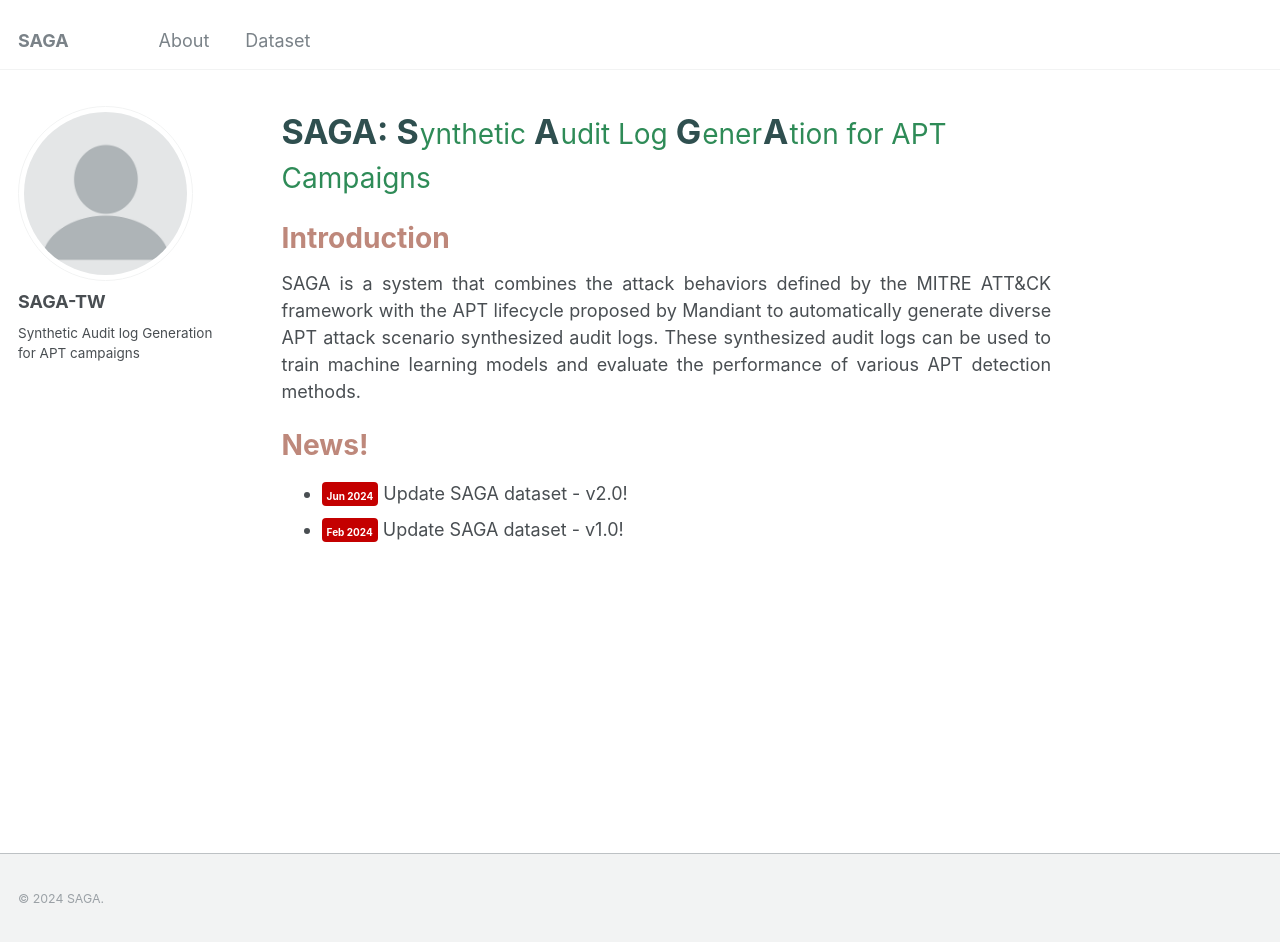
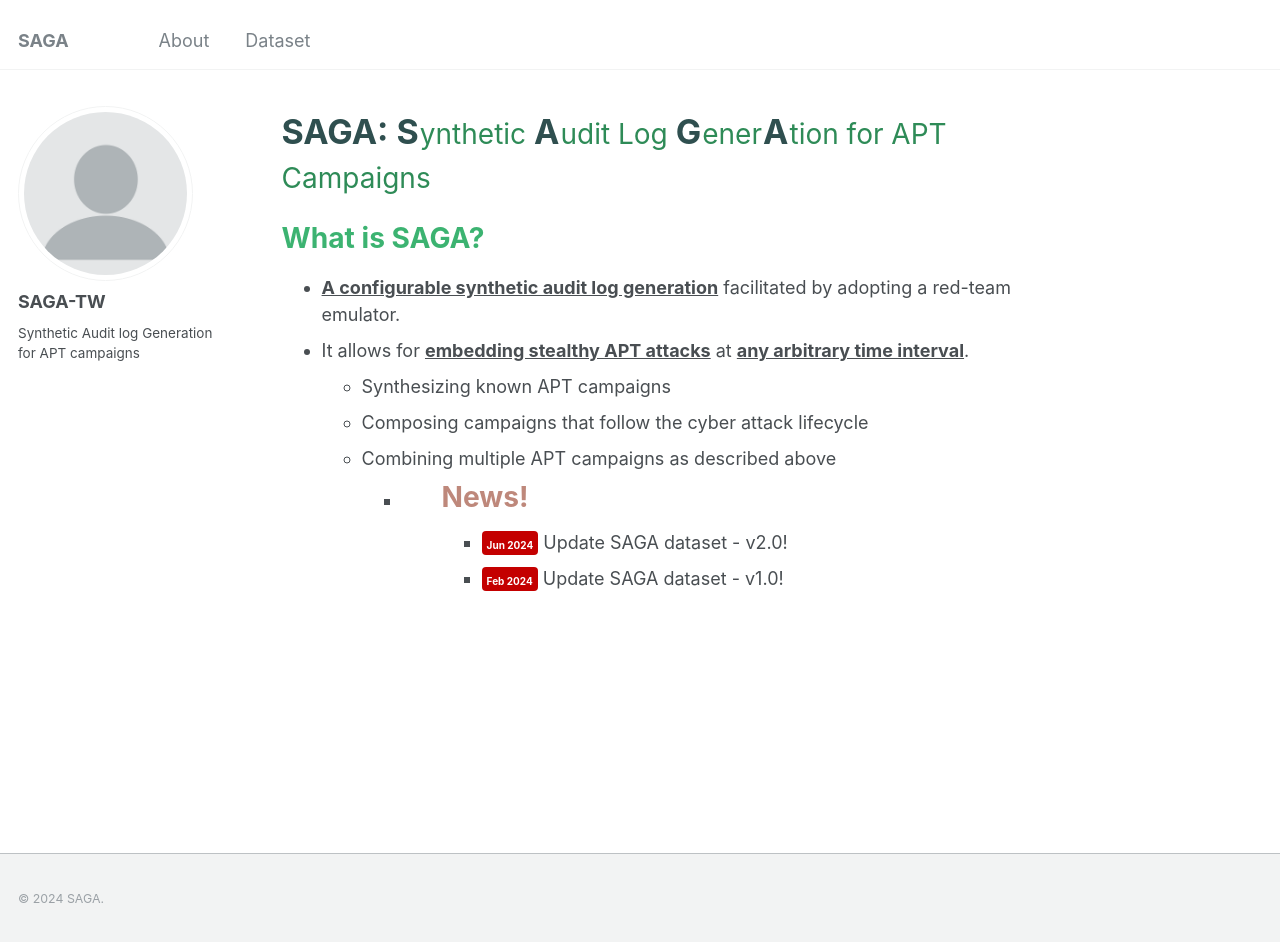
Before and after one commit to saga-tw/saga-tw.github.io, a Jekyll site: the page built from _pages/about.md, in a window 1280 px wide and 945 px high. Shown: the top 942 px of the window. Built offline with Jekyll 4.4.1, drawn with Linux system fonts in a browser that asks for light colours.

Commit message:
Update about.md

```diff
--- a/_pages/about.md
+++ b/_pages/about.md
@@ -18,10 +18,20 @@ redirect_from:
   <span style="color: #2E8B57; font-size:28px; margin-left: -4px;">tion for APT Campaigns </span>
 </p>
 
+<h1 style= "color:#3CB371">What is SAGA?</h1>
+<ul>
+  <li><span style="font-weight: bold; text-decoration: underline;">A configurable synthetic audit log generation</span>   facilitated by adopting a red-team emulator.
+  <li>It allows for <span style="font-weight: bold; text-decoration: underline;">embedding stealthy APT attacks</span> at <span style="font-weight: bold; text-decoration: underline;">any arbitrary time interval</span>.
+    <ul>
+      <li>Synthesizing known APT campaigns
+      <li>Composing campaigns that follow the cyber attack lifecycle
+      <li>Combining multiple APT campaigns as described above
+    <ul>
+  <li>
+<ul>
 
-
-<h1 style= "color:#be887b"> Introduction </h1>
-<p style="text-align: justify; white-space: normal;">SAGA is a system that combines the attack behaviors defined by the MITRE ATT&CK framework with the APT lifecycle proposed by Mandiant to automatically generate diverse APT attack scenario synthesized audit logs. These synthesized audit logs can be used to train machine learning models and evaluate the performance of various APT detection methods.</p>
+<!--<h1 style= "color:#be887b"> Introduction </h1>
+<p style="text-align: justify; white-space: normal;">SAGA is a system that combines the attack behaviors defined by the MITRE ATT&CK framework with the APT lifecycle proposed by Mandiant to automatically generate diverse APT attack scenario synthesized audit logs. These synthesized audit logs can be used to train machine learning models and evaluate the performance of various APT detection methods.</p>-->
 
 <h1 style= "color:#be887b"> News! </h1>
 <ul>
```
